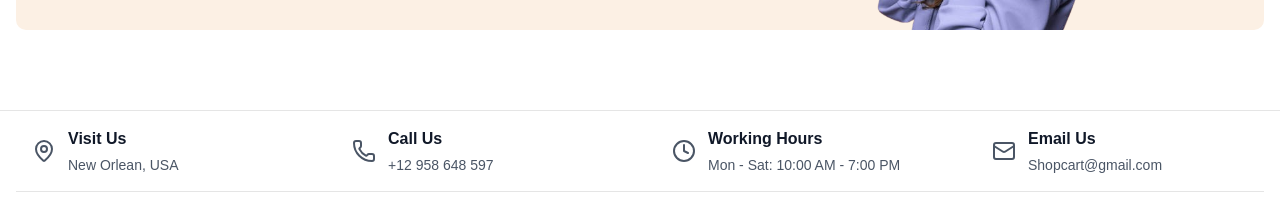
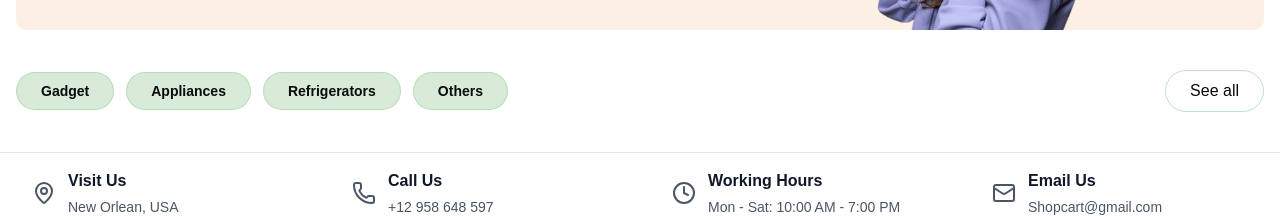
Before and after one commit to Roshen-Perera/nintrix-app, a Next.js app: page / in a window 1280 px wide. Shown: the part 298-515 px from the top of the page. Built offline with nearby package versions, Linux system fonts and the light colour scheme; no server answers.

Commit message:
feat: integrate HomeTabBar into ProductGrid component

```diff
--- a/components/ProductGrid.tsx
+++ b/components/ProductGrid.tsx
@@ -8,10 +8,14 @@ import { productType } from "@/constants/data";
 const ProductGrid = () => {
   const [products, setProducts] = useState([]);
   const [loading, setLoading] = useState(false);
-  const [selectedCategory, setSelectedCategory] = useState(productType[0]?.title || "");
+  const [selectedCategory, setSelectedCategory] = useState(
+    productType[0]?.title || ""
+  );
 
   return (
-    <div></div>
+    <div>
+      <HomeTabBar />
+    </div>
   );
 };
 
```
